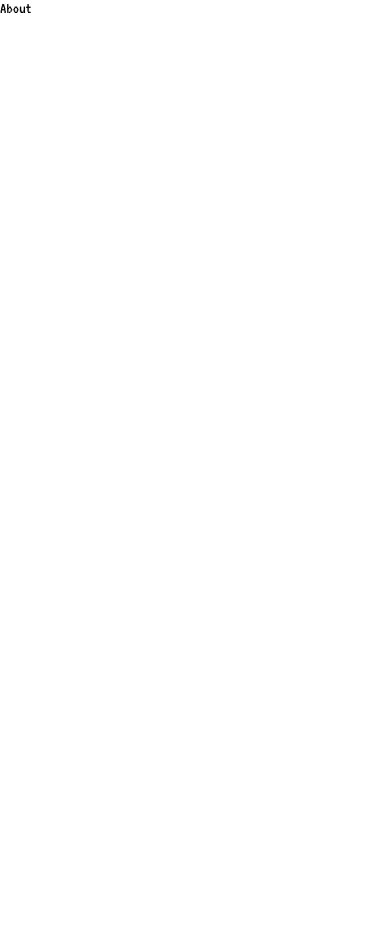
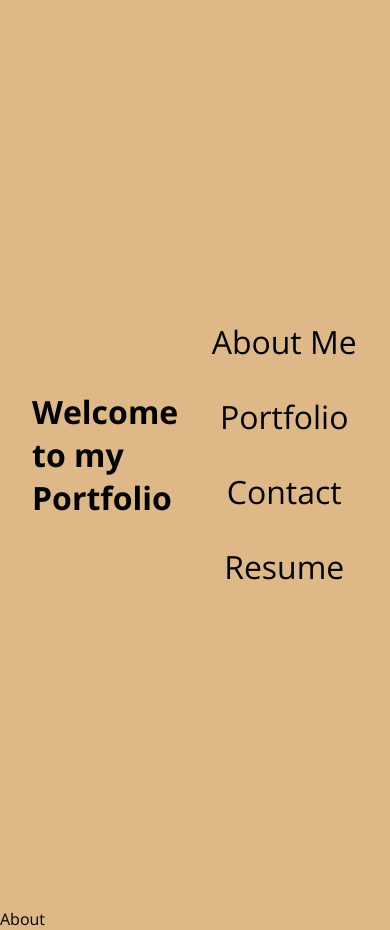
Before and after one commit to DinaLo44/react-portfolio, a React (Create React App) app in the folder react-portfolio/: page /about in a window 390 px wide. Before the commit the page ends 844 px from the top, so only its background shows below. Built offline with nearby package versions, Linux system fonts and the light colour scheme.

Commit message:
created nav-pages files and components, set up navigation bar

```diff
--- a/react-portfolio/src/App.js
+++ b/react-portfolio/src/App.js
@@ -1,26 +1,22 @@
 import React from 'react';
 import "./index.css";
-import Home from "./nav-pages/Home";
 import About from "./nav-pages/About";
 import Portfolio from "./nav-pages/Project";
 import Contact from "./nav-pages/Contact";
 import Resume from "./nav-pages/Resume";
-
-import { Route, Routes } from 'react-router-dom';
-
+import {Routes, Route} from 'react-router-dom';
 
 function App() {
   return (
 <>
 <Routes>
-  <Route path= "/" element ={<Home/>} />
   <Route path= "/about" element ={<About/>} />
-  <Route path= "/portfolio" element ={<Portfolio />} />
+  <Route path= "/portfolio" element ={<Portfolio/>} />
   <Route path= "/contact" element ={<Contact/>} />
   <Route path= "/resume" element ={<Resume/>} />
 </Routes>
 </>
-  )
+)
 }
 
 export default App;
--- /dev/null
+++ b/react-portfolio/src/components/Nav.js
@@ -0,0 +1,30 @@
+import "./NavStyles.css";
+
+import { Link } from "react-router-dom";
+import React from 'react';
+
+const Nav = () => {
+  return (
+    <div className= "header">
+    <h1>
+        Welcome to my Portfolio
+    </h1>
+            <ul className="nav-menu-list">
+            <li>
+                <Link to="/about">About Me</Link>
+            </li>
+            <li>
+                <Link to="/portfolio">Portfolio</Link>
+            </li>
+            <li>
+                <Link to="/contact">Contact</Link>
+            </li>
+            <li>
+                <Link to="/resume">Resume</Link>
+            </li>
+        </ul>
+    </div>
+);
+};
+
+export default Nav
--- /dev/null
+++ b/react-portfolio/src/components/NavStyles.css
@@ -0,0 +1,44 @@
+.header {
+padding: 2rem;
+display: flex;
+justify-content: space-between;
+align-items: center;
+}
+
+.nav-menu-list{
+display: flex;
+}
+
+.nav-menu-list li{
+padding: 0 20px;
+}
+
+.nav-menu-list li a {
+font-size: 25px;
+font-weight:200;
+}
+
+.nav-menu-list li a:hover {
+    background: white;
+    transition: 0.5s;
+    border-radius: 8px;
+    }
+
+@media screen and (max-width: 1024px) {
+    .nav-menu-list{
+        flex-direction: column;
+        justify-content: center;
+        align-items: center;
+        width: 100%;
+        height: 100vh;
+    }
+
+    .nav-menu-list li{
+     padding: 1rem 0;
+    }
+
+    .nav-menu-list li a{
+    font-size: 2rem;
+    }
+
+}
--- a/react-portfolio/src/index.css
+++ b/react-portfolio/src/index.css
@@ -1,12 +1,42 @@
-body {
-margin: 0;
-font-family: 'Open Sans', sans-serif;
-font-family: 'VT323', monospace;
-/* -webkit-font-smoothing: antialiased; */
-/* -moz-osx-font-smoothing: grayscale; */
+@import url('https://fonts.googleapis.com/css2?family=Open+Sans:ital,wght@0,300;0,400;0,500;0,600;0,700;0,800;1,300;1,400;1,500;1,600;1,700;1,800&family=VT323&display=swap');
+
+*{
+    box-sizing: border-box;
+    margin: 0;
+    padding: 0;
+    font-family: 'Open Sans', sans-serif;
 }
 
-code {
-font-family: 'Open Sans', sans-serif;
-font-family: 'VT323', monospace;
+body {
+    background:burlywood;
 }
+
+h1, h4, p, a {
+    color: black;
+    text-decoration: none;
+}
+
+ul{
+    list-style-type: none;
+}
+
+.buttons{
+    cursor: pointer;
+    font-size: 25px;
+    font-weight: 600;
+    border:1px solid black;
+    background: greenyellow;
+    padding: 15px 35px;
+    text-transform: uppercase;
+    border-radius: 15px;
+}
+
+.button-transparent{
+    color: black;
+    background: transparent;
+}
+
+.button:hover{
+    background: grey;
+    transition: 0.5s;
+}
--- a/react-portfolio/src/nav-pages/About.js
+++ b/react-portfolio/src/nav-pages/About.js
@@ -1,8 +1,12 @@
-import React from 'react'
+import React from 'react';
+import Nav from "../components/Nav";
 
 const About = () => {
   return (
+    <>
+    <div><Nav/></div>
     <div>About</div>
+    </>
   )
 }
 
--- a/react-portfolio/src/nav-pages/Home.js
+++ /dev/null
@@ -1,9 +0,0 @@
-import React from 'react'
-
-const Home = () => {
-  return (
-    <div>Home</div>
-  )
-}
-
-export default Home
```
Also changed, not shown: react-portfolio/src/components/Navigation.js (deleted).
